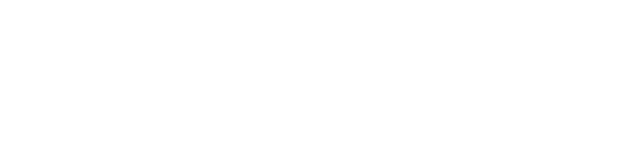
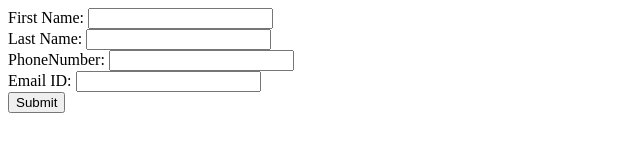
Before and after one commit to acciojob/form-login-2-DurreSayyeda, a website: page main.html in a window 1280 px wide. Shown: the whole page, without its empty margins (0-640 px from the left). Drawn offline with Linux system fonts and the light colour scheme.

Commit message:
created a submission

```diff
--- a/main.html
+++ b/main.html
@@ -12,5 +12,16 @@
 </script>
 
 </body>
+<form id="form">
 
+	<label for="First_name" >First Name:</label>
+		<input type="text" name="First Name"><br>
+		<label for="last_name" >Last Name:</label>
+		<input type="text" name="LastName">	<br>
+		<label for="phone" >PhoneNumber:</label>
+		<input type="text" name="PhoneNumber"><br>
+		<label for ="email">Email ID:</label>
+		<input type="email" name="EmailID"><br>
+		<button>Submit</button>
+</form>
 </html>
--- a/script.js
+++ b/script.js
@@ -1 +1,19 @@
 //your JS code here. If required.
+const form=document.getElementById("form");
+let exicute=(event)=>
+	{
+		event.preventDefault();
+		alert(event.target.FirstName.value);
+		alert(event.target.LastName.value);
+		alert(event.target.LastName.value);
+		alert(event.target.PhoneNumber.value);
+		alert(event.target.EmailID.value);
+
+	}
+// const exicute=(event)=> {
+// return	alert("clicked");
+
+// }
+form.addEventListener("submit" ,exicute);
+
+// alert();
```
Also changed, not shown: styles.css (line endings or trailing spaces).
